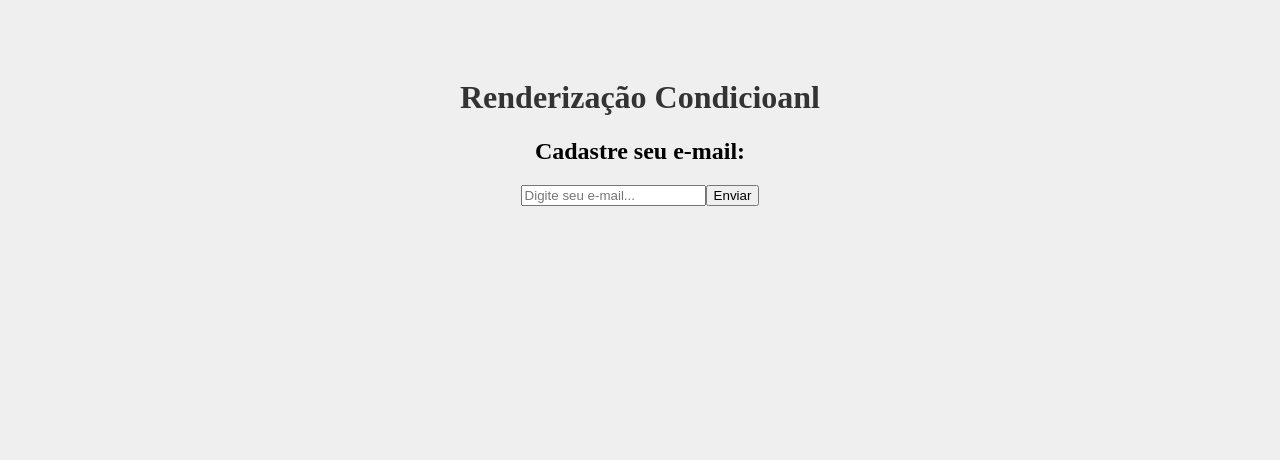
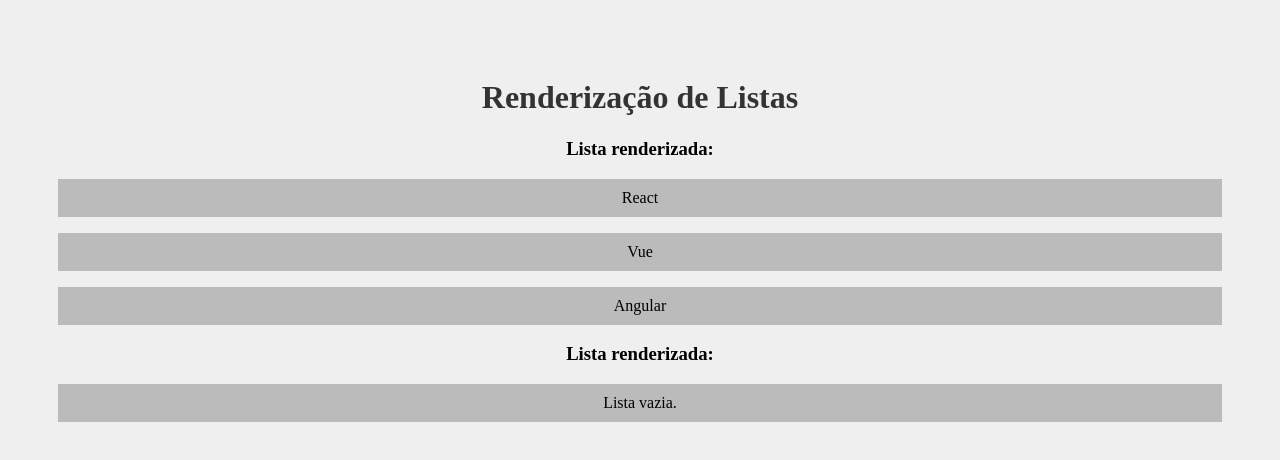
Before and after one commit to bisaio/estudo-react, a React (Create React App) app in the folder my-app/: page / in a window 1280 px wide. Shown: the top 460 px of the page. Built offline with nearby package versions, Linux system fonts and the light colour scheme.

Commit message:
aula_13 - render de lisas

```diff
--- a/my-app/src/App.tsx
+++ b/my-app/src/App.tsx
@@ -1,12 +1,16 @@
 import './App.css';
 import RenderizacaoCondicional from './components/RenderizacaoCondicional';
+import RenderList from './components/RenderList';
 
 function App() {
 
+  const lista = ['React', 'Vue', 'Angular']
+
   return (
     <div className="App">
-      <h1>Renderização Condicioanl</h1>
-      <RenderizacaoCondicional/>
+      <h1>Renderização de Listas</h1>
+      <RenderList itens={lista}/>
+      <RenderList itens={[]}/>
     </div>
   );
 }
--- /dev/null
+++ b/my-app/src/components/RenderList.tsx
@@ -0,0 +1,20 @@
+interface RenderListProps {
+    itens: Array<string>
+}
+
+export default function RenderList({ itens }: RenderListProps) {
+    return (
+        <>
+            <h3>Lista renderizada:</h3>
+            {
+                itens.length > 0 ? (
+                    itens.map((item, index) => (
+                        <p key={index}>{item}</p>
+                    ))
+                ) : (
+                    <p>Lista vazia.</p>
+                )
+            }
+        </>
+    )
+}
```
